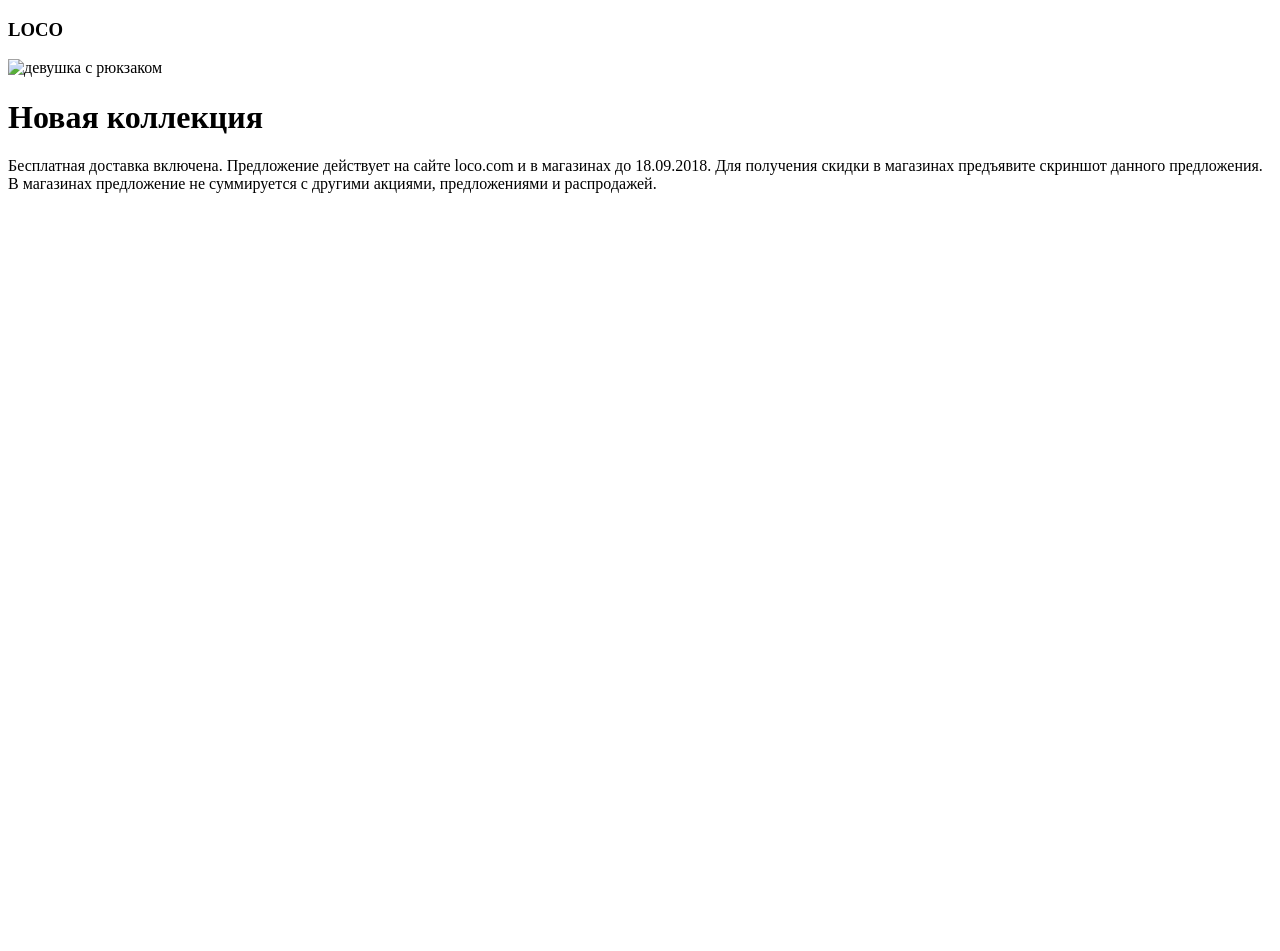
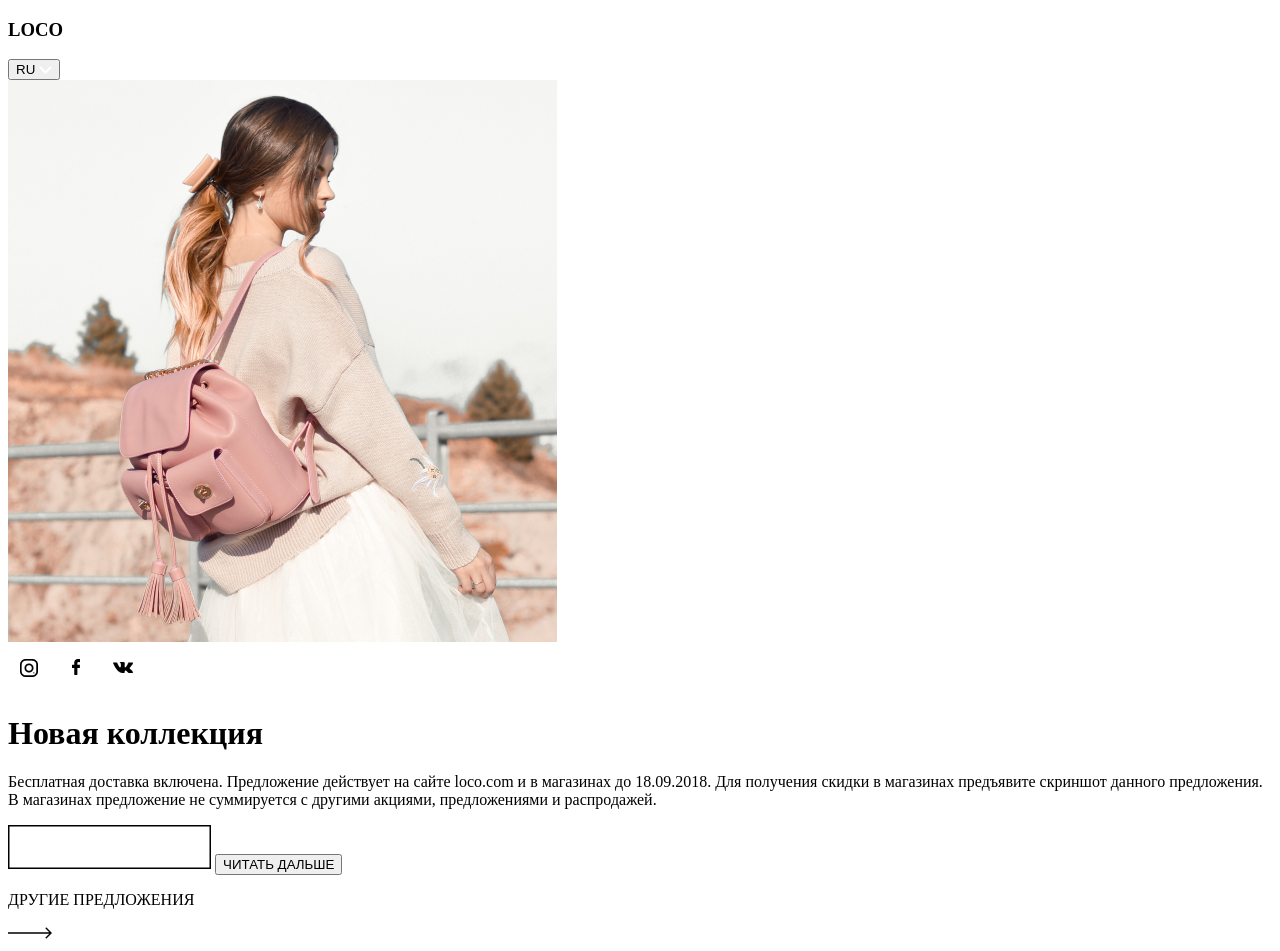
Before and after one commit to WebHeroSchool/work_one, a plain HTML site: page index.html in a window 1280 px wide. Before the commit the page ends 800 px from the top, so only its background shows below. Drawn offline with Linux system fonts and the light colour scheme; files whose address does not match are found by name.

Commit message:
изменения в файле index.html и добавление картинок (1/3 работы)

```diff
--- a/index.html
+++ b/index.html
@@ -9,19 +9,38 @@
         <h3 class="header__subtitile">
           LOCO
         </h3>
+        <button class="header__dropdown">
+          RU
+          <img class="header__pic" src="C:\проекты\сайт\промежуточная итоговая работа 1\картинки для сайта\вектор\вектор вниз.png" alt="вектор вниз">
+        </button>
         <div class="header__img">
-          <img src="pete-bellis-432867-unsplash.jpg" alt="девушка с рюкзаком">
+          <img src="C:\проекты\сайт\промежуточная итоговая работа 1\картинки для сайта\девушка с рюкзаком.png" alt="девушка с рюкзаком">
         </div>
+        <wrap class="header__socials">
+          <img class="header__socials_inst" src="C:\проекты\сайт\промежуточная итоговая работа 1\картинки для сайта\INST.png" alt="Instagram">
+          <img class="header__socials_fb" src="C:\проекты\сайт\промежуточная итоговая работа 1\картинки для сайта\FB.png" alt="fb">
+          <img class="header__socials_vk" src="C:\проекты\сайт\промежуточная итоговая работа 1\картинки для сайта\VK.png" alt="vk">
+        </wrap>
         <h1 class="header__title">
           Новая коллекция
         </h1>
-        <p class="header__text">
+        <p class="header__desc">
           Бесплатная доставка включена. Предложение действует на сайте loco.com и в магазинах до 18.09.2018. Для получения скидки в магазинах предъявите скриншот данного предложения. В магазинах предложение не суммируется с другими акциями, предложениями и распродажей.
         </p>
+        <div class="header__button">
+          <img class="header__thumbnail" src="C:\проекты\сайт\промежуточная итоговая работа 1\картинки для сайта\кнопка.png" alt="кнопка">
+          <button class="header__btn">
+            ЧИТАТЬ ДАЛЬШЕ
+          </button>
+        </div>
+        <p class="header__text">
+          ДРУГИЕ ПРЕДЛОЖЕНИЯ
+        </p>
+        <div class="header__thumb">
+          <img src="C:\проекты\сайт\промежуточная итоговая работа 1\картинки для сайта\вектор\вектор.jpg" alt="стрелка">
+        </div>
       </header>
-      <nav>
-      </nav>
-      <section class="section">
-      </section>
+      <main class="main">
+      </main>
     </body>
   </html>
```
Also changed, not shown: картинки для сайта/FB.png (added), картинки для сайта/INST.png (added), картинки для сайта/VK.png (added), картинки для сайта/бургер/бургер.png (added), картинки для сайта/бургер/верхняя часть бургера.png (added), картинки для сайта/бургер/нижняя часть бургера.png (added), картинки для сайта/вектор/вектор вниз.png (added), картинки для сайта/вектор/вектор.jpg (added), картинки для сайта/девушка с рюкзаком.png (added), картинки для сайта/кнопка.png (added), картинки для сайта/овал.png (added).
